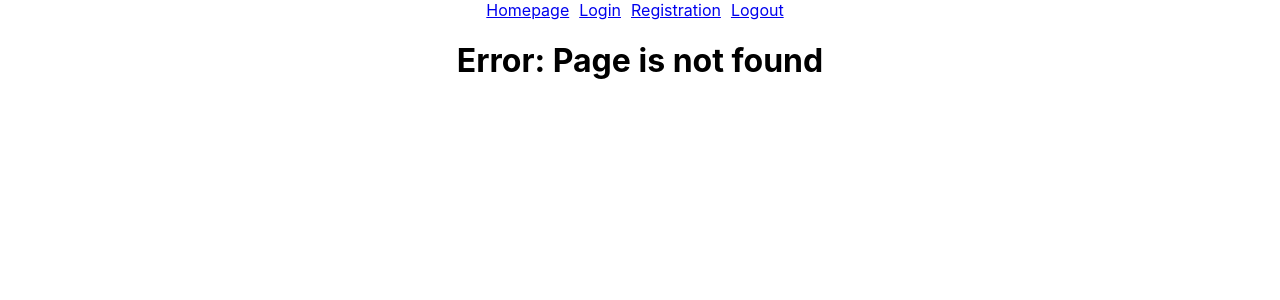
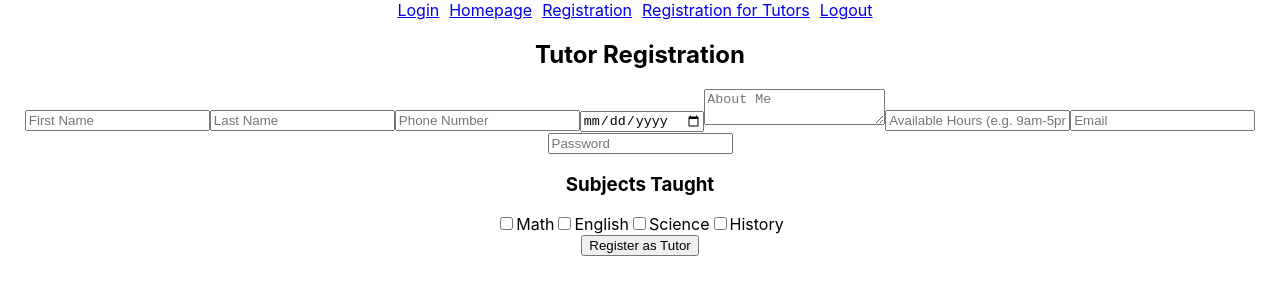
Before and after one commit to jagganjestine/CS4485, a React (Create React App) app in the folder online-tutoring/: page /registrationtutors in a window 1280 px wide. Before the commit this address had no page. Shown: the top 300 px of the page. Built offline with nearby package versions, Linux system fonts and the light colour scheme.

Commit message:
Added realtime firebase data and registration

```diff
--- a/online-tutoring/src/App.js
+++ b/online-tutoring/src/App.js
@@ -7,6 +7,7 @@ import Login from './components/Login';
 import Registration from './components/Registration';
 import Logout from './components/Logout';
 import NotFound from "./components/NotFound";
+import TutorRegistration from './components/RegistrationTutors';
 
 
 function App() {
@@ -16,13 +17,16 @@ function App() {
       <nav>
           <ul>
             <li>
-              <Link to="/">Homepage</Link>
+              <Link to="/">Login</Link>
             </li>
             <li>
-              <Link to="/login">Login</Link>
+              <Link to="/homepage">Homepage</Link>
             </li>
             <li>
               <Link to="/registration">Registration</Link>
+            </li>
+            <li>
+              <Link to="/registrationtutors">Registration for Tutors</Link>
             </li>
             <li>
               <Link to="/logout">Logout</Link>
@@ -30,9 +34,11 @@ function App() {
           </ul>
         </nav>
         <Routes>
-          <Route path="/" element={<Homepage />} />
-          <Route path="/login" element={<Login />} /> {/* Use 'element' prop */}
+          <Route path="/" element={<Login />} />
+          <Route path="/homepage" element={<Homepage />} /> {/* Use 'element' prop */}
           <Route path="/registration" element={<Registration />} />
+          <Route path="/registrationtutors" element={<TutorRegistration />} />
+
           <Route path="/logout" element={<Logout />} />
           <Route path="*" element={<NotFound />} />
         </Routes>
--- a/online-tutoring/src/components/Homepage.js
+++ b/online-tutoring/src/components/Homepage.js
@@ -1,12 +1,63 @@
-import React from "react";
+import React, { useState, useEffect } from "react";
+import { getDatabase, ref, onValue } from "firebase/database";
+import { getAuth } from "firebase/auth";
 
-function Homepage() {
+function HomePage() {
+  const [userData, setUserData] = useState({});
+  const [userType, setUserType] = useState(""); // "user" or "tutor"
+  const auth = getAuth();
+  const db = getDatabase();
+
+
+  useEffect(() => {
+    if (auth.currentUser) {
+      // First, try to find the user in the /users branch
+      const userRef = ref(db, 'users/' + auth.currentUser.uid);
+      onValue(userRef, (snapshot) => {
+        const data = snapshot.val();
+        if (data) {
+          setUserData(data);
+          setUserType("user");
+        } else {
+          // If not found in /users, try the /tutors branch
+          const tutorRef = ref(db, 'tutors/' + auth.currentUser.uid);
+          onValue(tutorRef, (snapshot) => {
+            const tutorData = snapshot.val();
+            if (tutorData) {
+              setUserData(tutorData);
+              setUserType("tutor");
+            }
+          });
+        }
+      });
+    }
+  }, [auth, db]);
+
+  // If userData hasn't been fetched yet, show loading state
+  if (!userData.first_name) return <div>Loading...</div>;
+
+  // If the user is a tutor, show the tutor-specific homepage
+  if (userType === "tutor") {
+    return (
+      <div>
+        <h2>Welcome Back, Tutor {userData.first_name} {userData.last_name}!</h2>
+
+        <p>About Me: {userData.about_me}</p>
+        <p>Available Hours: {userData.available_hours}</p>
+        {/* Add more tutor-specific details here */}
+      </div>
+    );
+  }
+
+  // Default to the general user homepage
   return (
     <div>
-      <h1>Home Page</h1>
-      <p>Welcome to the Home page!</p>
+      <h2>Welcome Back, {userData.first_name} {userData.last_name}!</h2>
+      <p>Your School: {userData.school}</p>
+      <p>Your Major: {userData.major}</p>
+      {/* You can display other user information as needed */}
     </div>
   );
 }
 
-export default Homepage;
+export default HomePage;
--- a/online-tutoring/src/components/Login.js
+++ b/online-tutoring/src/components/Login.js
@@ -2,8 +2,10 @@ import React, { useState } from "react";
 import { getAuth, signInWithEmailAndPassword } from "firebase/auth";
 import emailjs from "@emailjs/browser";
 import './Login.css';
+import firebase from "./firebase";
 import { Link } from "react-router-dom";
 import { useHistory } from "react-router-dom";
+
 
 
 function Login() {
@@ -12,6 +14,7 @@ function Login() {
   const [randomCode, setRandomCode] = useState(null);
   const [userCode, setUserCode] = useState("");
   const auth = getAuth();
+
 
   const sendVerificationCode = async () => {
     try {
@@ -38,7 +41,7 @@ function Login() {
         )
         .then(
           (result) => {
-            alert("Code has been sent. Check your email!");
+            // alert("Code has been sent. Check your email!");
             console.log("Code has been sent");
           },
           (error) => {
@@ -55,6 +58,23 @@ function Login() {
     if (parseInt(userCode) === randomCode) {
       console.log("Verification successful");
       setRandomCode(null);
+      var userUID = auth.currentUser.uid;
+      console.log(userUID); // This will grab the current user logged in
+
+      // POST this to backend so that we can access it
+      // axios.post('/set-uid', {uid: 'userUID'})
+
+      // FLASK CODE
+      /*
+      @app.route('/set-uid', methods=['POST'])
+      def set_uid():
+        global UID
+        UID = request.form['uid']
+        return "OK"
+      */
+
+
+
     } else {
       console.log("Verification failed");
       alert("Verification failed. Please try again.");
--- a/online-tutoring/src/components/Logout.js
+++ b/online-tutoring/src/components/Logout.js
@@ -1,6 +1,6 @@
 // src/components/Logout.js
 import React from "react";
-import firebase from "../firebase";
+import firebase from "./firebase";
 import { getAuth, signOut } from "firebase/auth";
 
 function Logout() {
--- a/online-tutoring/src/components/Registration.js
+++ b/online-tutoring/src/components/Registration.js
@@ -1,11 +1,20 @@
 import React, { useState } from "react";
-import firebase from "../firebase";
+import firebase from "./firebase";
 import { getAuth, createUserWithEmailAndPassword } from "firebase/auth";
+import { getDatabase, ref, set } from "firebase/database";
 
 function Registration() {
   const [email, setEmail] = useState("");
   const [password, setPassword] = useState("");
+  const [firstName, setFirstName] = useState("");
+  const [lastName, setLastName] = useState("");
+  const [birthday, setBirthday] = useState("");
+  const [school, setSchool] = useState("");
+  const [major, setMajor] = useState("");
+
+
   const auth = getAuth();
+  const db = getDatabase();
 
   const isPasswordStrong = (password) => {
     const minLength = 8;
@@ -15,7 +24,19 @@ function Registration() {
     const hasSpecialChar = /[!@#$%^&*()_+\-=\[\]{};':"\\|,.<>\/?]+/.test(password);
 
     return password.length >= minLength && hasUppercase && hasLowercase && hasDigit && hasSpecialChar;
-  }
+  };
+  // Hash the password and store the hash password
+  const writeUserData = (userId, firstName, lastName, email, birthday, school, major) => {
+    set(ref(db, 'users/' + userId), {
+      first_name: firstName,
+      last_name: lastName,
+      email: email,
+      birthday: birthday,
+      school: school,
+      major: major
+
+    });
+  };
 
   const handleRegistration = async () => {
     if (!isPasswordStrong(password)) {
@@ -24,7 +45,8 @@ function Registration() {
     }
 
     try {
-      await createUserWithEmailAndPassword(auth, email, password);
+      const userCredential = await createUserWithEmailAndPassword(auth, email, password);
+      writeUserData(userCredential.user.uid, firstName, lastName, email, birthday, school, major);
       console.log("Success");
       // REDIRECT TO LOGIN PAGE
     } catch (error) {
@@ -36,16 +58,13 @@ function Registration() {
   return (
     <div>
       <h2>Registration</h2>
-      <input
-        type="email"
-        placeholder="Email"
-        onChange={(e) => setEmail(e.target.value)}
-      />
-      <input
-        type="password"
-        placeholder="Password"
-        onChange={(e) => setPassword(e.target.value)}
-      />
+      <input type="text" placeholder="First Name" onChange={(e) => setFirstName(e.target.value)} />
+      <input type="text" placeholder="Last Name" onChange={(e) => setLastName(e.target.value)} />
+      <input type="date" placeholder="Birthday" onChange={(e) => setBirthday(e.target.value)} />
+      <input type="text" placeholder="School" onChange={(e) => setSchool(e.target.value)} />
+      <input type="text" placeholder="Major" onChange={(e) => setMajor(e.target.value)} />
+      <input type="email" placeholder="Email" onChange={(e) => setEmail(e.target.value)} />
+      <input type="password" placeholder="Password" onChange={(e) => setPassword(e.target.value)} />
       <button onClick={handleRegistration}>Register</button>
     </div>
   );
--- /dev/null
+++ b/online-tutoring/src/components/RegistrationTutors.js
@@ -0,0 +1,116 @@
+import React, { useState } from "react";
+import firebase from "./firebase";
+import { getAuth, createUserWithEmailAndPassword } from "firebase/auth";
+import { getDatabase, ref, set } from "firebase/database";
+
+function TutorRegistration() {
+  const [firstName, setFirstName] = useState("");
+  const [lastName, setLastName] = useState("");
+  const [password, setPassword] = useState("");
+  const [email, setEmail] = useState("");
+  const [phoneNumber, setPhoneNumber] = useState("");
+  const [birthday, setBirthday] = useState("");
+  const [aboutMe, setAboutMe] = useState("");
+  const [availableHours, setAvailableHours] = useState("");
+
+
+  const [subjects, setSubjects] = useState({
+    Math: false,
+    English: false,
+    Science: false,
+    History: false,
+    // You can add other subjects as needed
+  });
+
+  const auth = getAuth();
+  const db = getDatabase();
+
+  const handleSubjectChange = (e) => {
+    const { name, checked } = e.target;
+    setSubjects(prevState => ({
+      ...prevState,
+      [name]: checked
+    }));
+  };
+
+  const getSelectedSubjects = () => {
+    return Object.keys(subjects).filter(subject => subjects[subject]);
+  };
+  const isPasswordStrong = (password) => {
+    const minLength = 8;
+    const hasUppercase = /[A-Z]/.test(password);
+    const hasLowercase = /[a-z]/.test(password);
+    const hasDigit = /[0-9]/.test(password);
+    const hasSpecialChar = /[!@#$%^&*()_+\-=\[\]{};':"\\|,.<>\/?]+/.test(password);
+
+    return password.length >= minLength && hasUppercase && hasLowercase && hasDigit && hasSpecialChar;
+  };
+  const writeTutorData = (userId, firstName, lastName, email, phoneNumber, birthday, subjects, aboutMe, availableHours) => {
+    set(ref(db, 'tutors/' + userId), {
+      first_name: firstName,
+      last_name: lastName,
+      email: email,
+      phone_number: phoneNumber,
+      birthday: birthday,
+      subjects: subjects,
+      about_me: aboutMe,
+      available_hours: availableHours
+    });
+  };
+
+  const handleRegistration = async () => {
+    if (!isPasswordStrong(password)) {
+      alert("Password is too weak. Please ensure your password has at least 8 characters, includes an uppercase letter, a lowercase letter, a digit, and a special character.");
+      return;
+    }
+
+    try {
+      const userCredential = await createUserWithEmailAndPassword(auth, email, password);
+      writeTutorData(userCredential.user.uid, firstName, lastName, email, phoneNumber, birthday, subjects, aboutMe, availableHours);
+      console.log("Success");
+      // REDIRECT TO LOGIN PAGE
+    } catch (error) {
+      alert("Something went wrong, Please try again.")
+      console.error(error);
+    }
+  };
+
+  return (
+    <div>
+      <h2>Tutor Registration</h2>
+      <input type="text" placeholder="First Name" onChange={(e) => setFirstName(e.target.value)} />
+      <input type="text" placeholder="Last Name" onChange={(e) => setLastName(e.target.value)} />
+      <input type="text" placeholder="Phone Number" onChange={(e) => setPhoneNumber(e.target.value)} />
+      <input type="date" placeholder="Birthday" onChange={(e) => setBirthday(e.target.value)} />
+      <textarea placeholder="About Me" onChange={(e) => setAboutMe(e.target.value)}></textarea>
+      <input type="text" placeholder="Available Hours (e.g. 9am-5pm)" onChange={(e) => setAvailableHours(e.target.value)} />
+      <input type="email" placeholder="Email" onChange={(e) => setEmail(e.target.value)} />
+      <input type="password" placeholder="Password" onChange={(e) => setPassword(e.target.value)} />
+
+      <div>
+        <h3>Subjects Taught</h3>
+        <label>
+          <input type="checkbox" name="Math" onChange={handleSubjectChange} />
+          Math
+        </label>
+        <label>
+          <input type="checkbox" name="English" onChange={handleSubjectChange} />
+          English
+        </label>
+        <label>
+          <input type="checkbox" name="Science" onChange={handleSubjectChange} />
+          Science
+        </label>
+        <label>
+          <input type="checkbox" name="History" onChange={handleSubjectChange} />
+          History
+        </label>
+        {/* You can add other subjects as needed */}
+      </div>
+
+      <button onClick={handleRegistration}>Register as Tutor</button>
+    </div>
+  );
+}
+
+export default TutorRegistration;
--- a/online-tutoring/src/firebase.js
+++ b/online-tutoring/src/components/firebase.js
@@ -2,6 +2,7 @@
 import { initializeApp } from "firebase/app";
 import { getAnalytics } from "firebase/analytics";
 import { getAuth } from "firebase/auth";
+import { getDatabase } from "firebase/database";
 
 const firebaseConfig = {
   apiKey: "AIzaSyB8zytC5xoZqScK-aIrmr_90Gfly8RRG3o",
@@ -10,7 +11,8 @@ const firebaseConfig = {
   storageBucket: "online-tutoring-e6a08.appspot.com",
   messagingSenderId: "557888095740",
   appId: "1:557888095740:web:e413917b69178cd3579e79",
-  measurementId: "G-2GTZYXNWKB"
+  measurementId: "G-2GTZYXNWKB",
+  databaseURL: "https://online-tutoring-e6a08-default-rtdb.firebaseio.com/"
 };
 
 const app = initializeApp(firebaseConfig);
@@ -22,5 +24,6 @@ const firebase = {
   analytics,
   auth,
 };
+const database = getDatabase(app);
 
 export default firebase;
```
